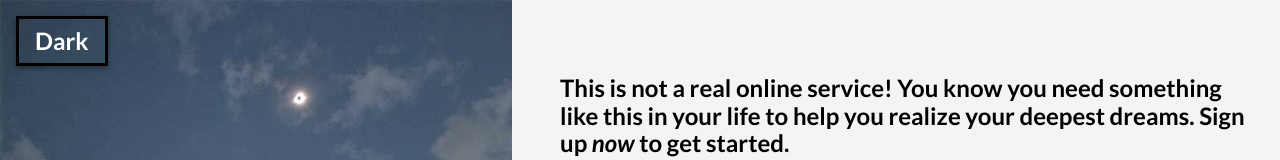
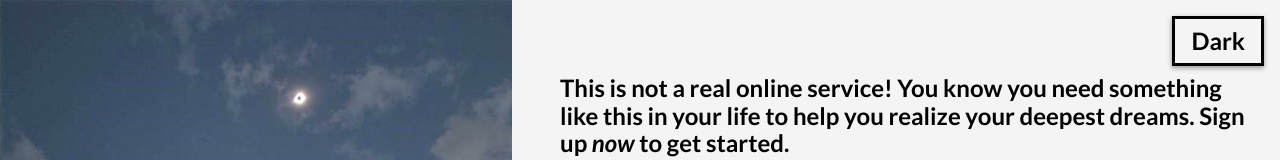
Before and after one commit to macnalley/form, a plain HTML site: page index.html in a window 1280 px wide. Shown: the top 160 px of the page. Drawn offline with Linux system fonts and the light colour scheme.

Commit message:
Moved theme button to right side of page.

```diff
--- a/stylesheets/style.css
+++ b/stylesheets/style.css
@@ -167,8 +167,10 @@ button#theme-toggle {
     margin: 1rem;
     padding: .5rem 1rem;
     position: fixed;
+    right:0px;
     background-color: transparent;
     border: 3px solid var(--text-color);
+    color: var(--text-color);
     border-radius: 0px;
     font-size: 1.5rem;
 
```
